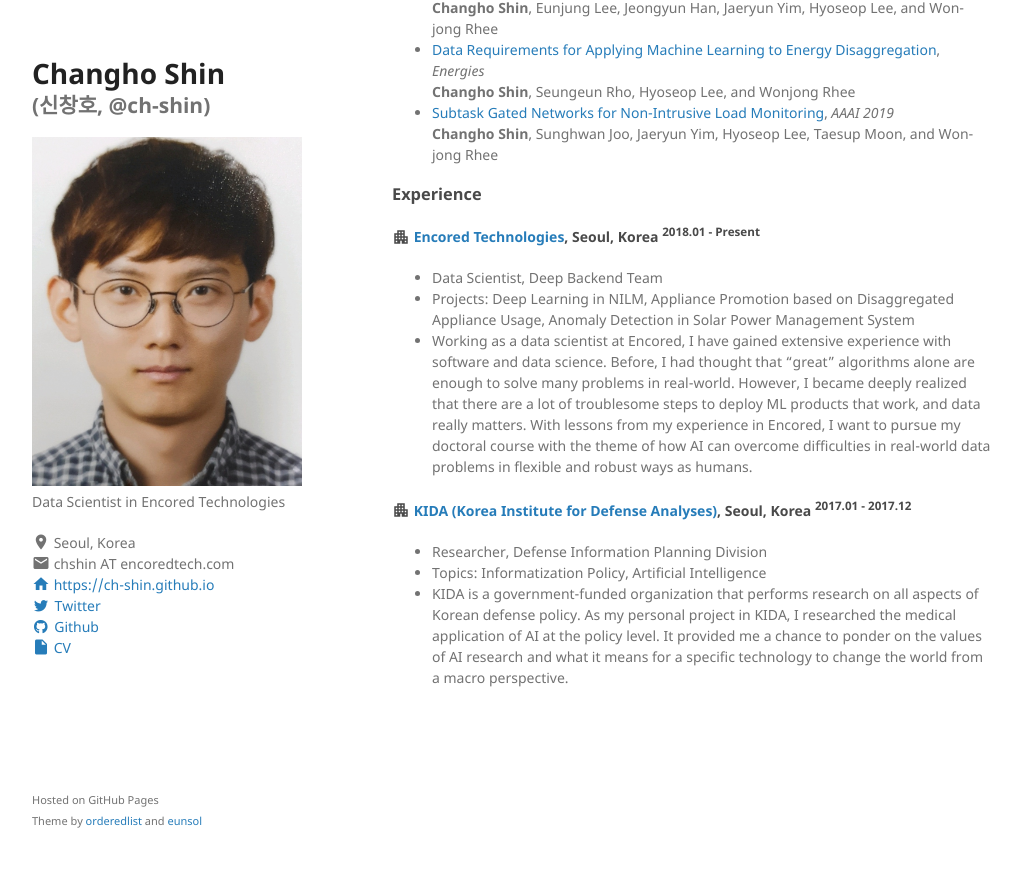
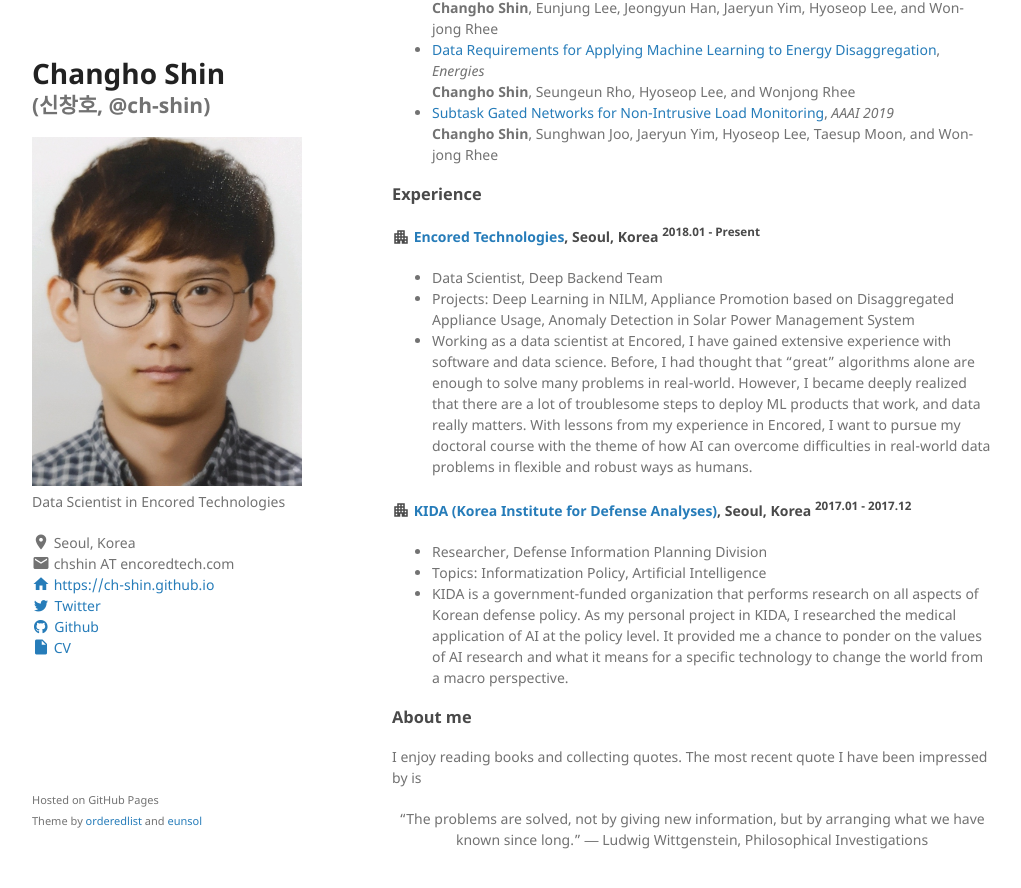
Before and after one commit to ch-shin/ch-shin.github.io, a Jekyll site: the page built from index.md, in a window 1280 px wide and 900 px high, scrolled down 579 px. Shown: the top 888 px of the window, without its empty margins (128-1149 px from the left). Built offline with Jekyll 4.4.1, drawn with Linux system fonts in a browser that asks for light colours.

Commit message:
Revise writings

```diff
--- a/index.md
+++ b/index.md
@@ -62,3 +62,10 @@ jong Rhee <br/>
 - Researcher, Defense Information Planning Division
 - Topics: Informatization Policy, Artificial Intelligence
 - KIDA is a government-funded organization that performs research on all aspects of Korean defense policy. As my personal project in KIDA, I researched the medical application of AI at the policy level. It provided me a chance to ponder on the values of AI research and what it means for a specific technology to change the world from a macro perspective.
+
+### About me
+I enjoy reading books and collecting quotes. The most recent quote I have been impressed by is
+<div align="center">
+  “The problems are solved, not by giving new information, but by arranging what we have known since long.”
+― Ludwig Wittgenstein, Philosophical Investigations
+</div>
```
